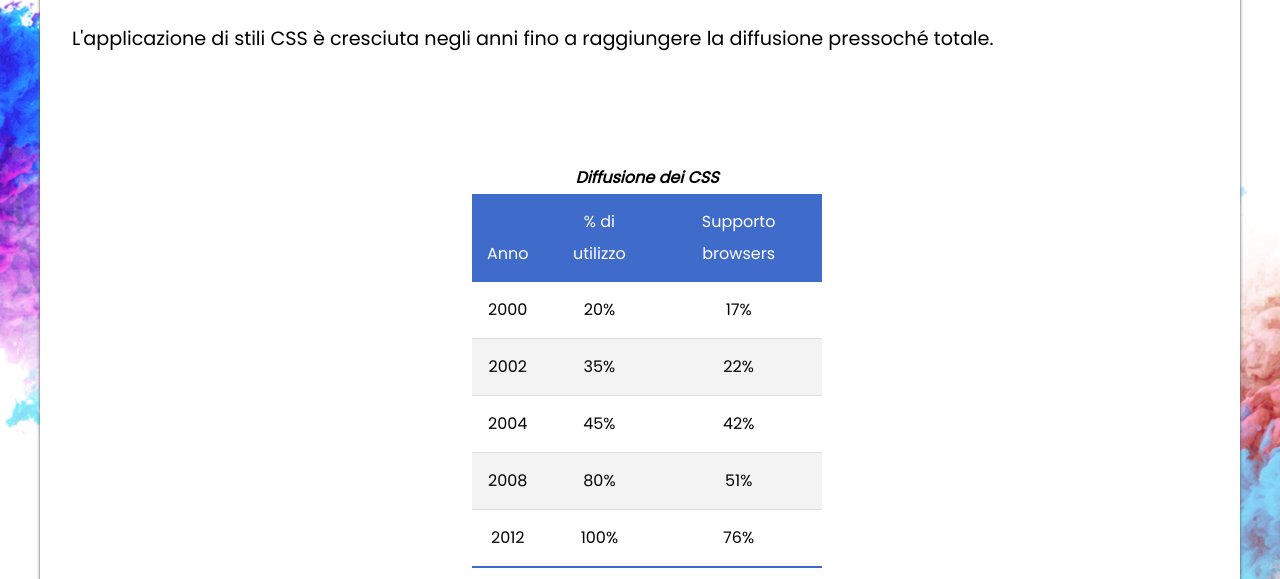
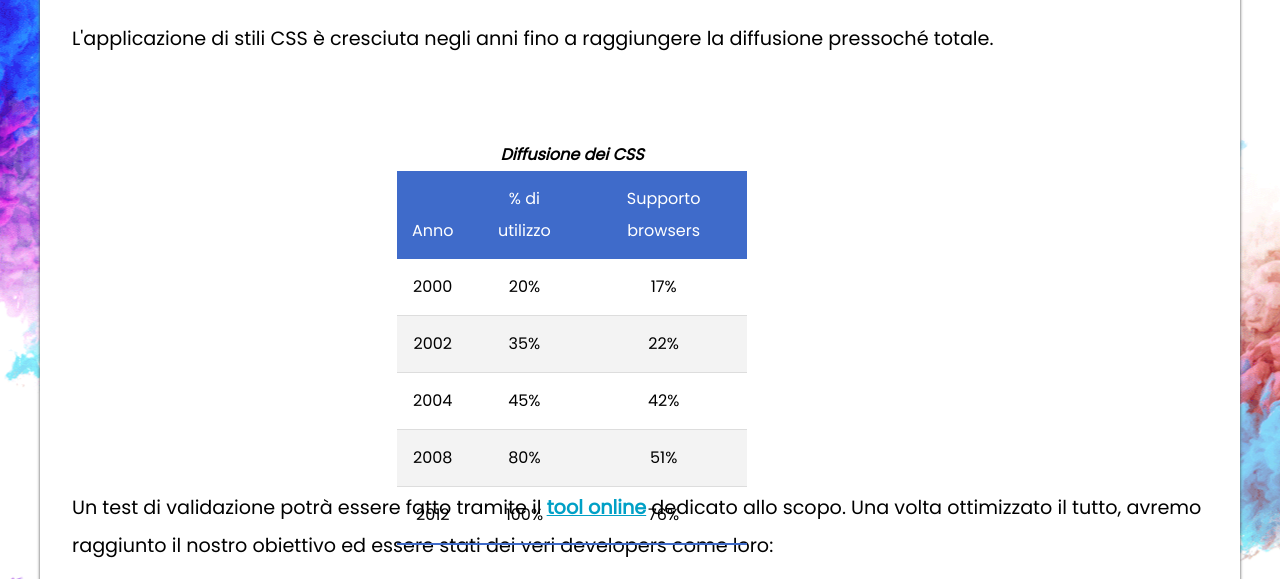
Before and after one commit to AlessioLosi/unit2, a plain HTML site: page U2D2/articolo.html in a window 1280 px wide. Shown: the part 896-1475 px from the top of the page. Drawn offline with nearby package versions, Linux system fonts and the light colour scheme.

Commit message:
esercizio u2d2

```diff
--- a/U2D2/assets/css/style.css
+++ b/U2D2/assets/css/style.css
@@ -510,14 +510,28 @@ footer{
   @media screen and (min-width: 700px){
     .tableleft {
 
-      position: relative;
-      width: 500px;
-      height: 500px;
+      position:static;
+
     }
 
     table {
-      position: absolute;
-      left: 80%;
-      right: 20%;
+      position: relative;
+      left:20%;
+      right: 40%;
+
     }
   }
+  @media screen and (min-width: 800px){
+    .tableleft {
+
+      position:static;
+
+    }
+
+    table {
+      position: relative;
+      left:50%;
+      right: 20%;
+
+    }
+  }
```
